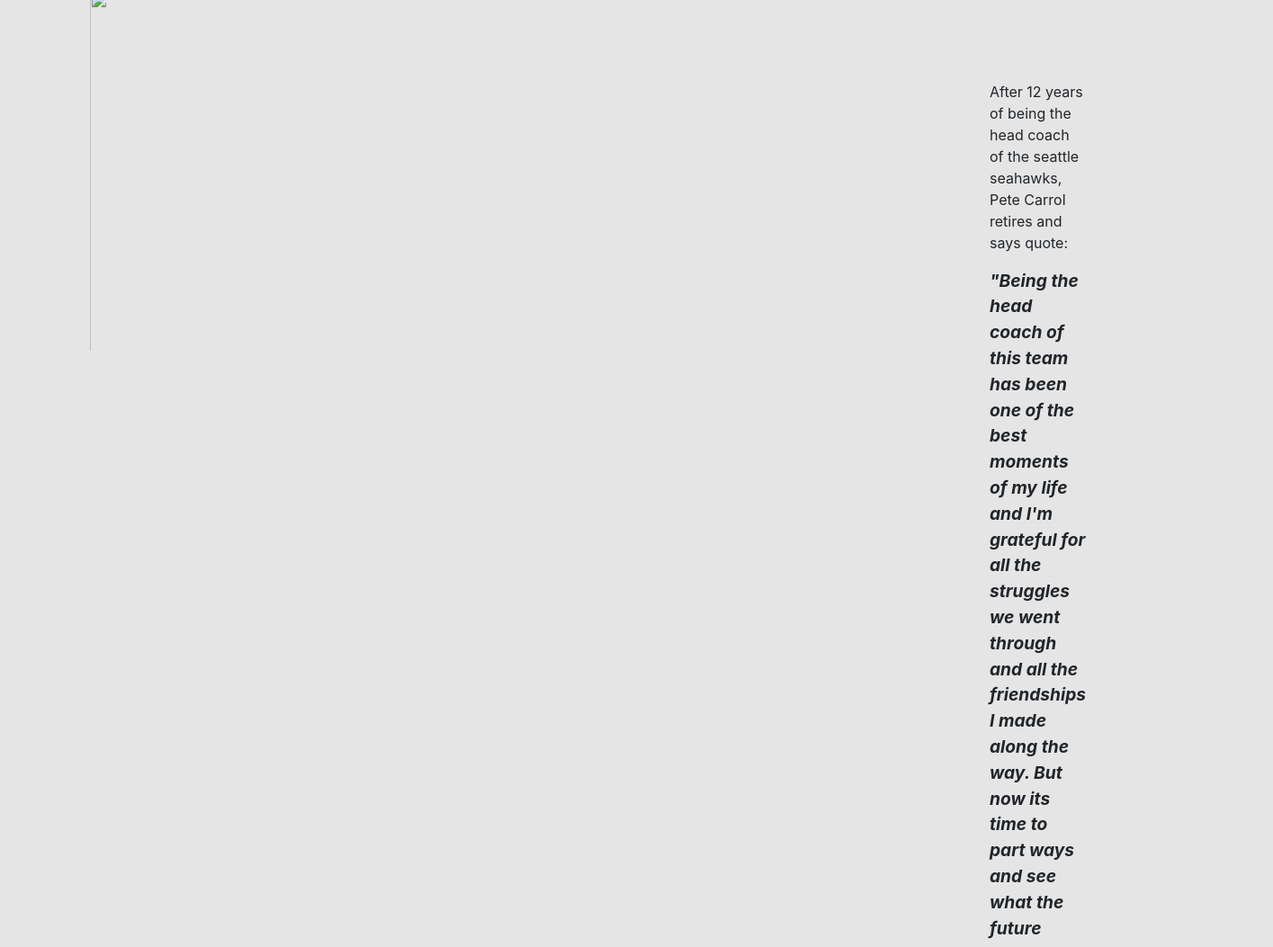
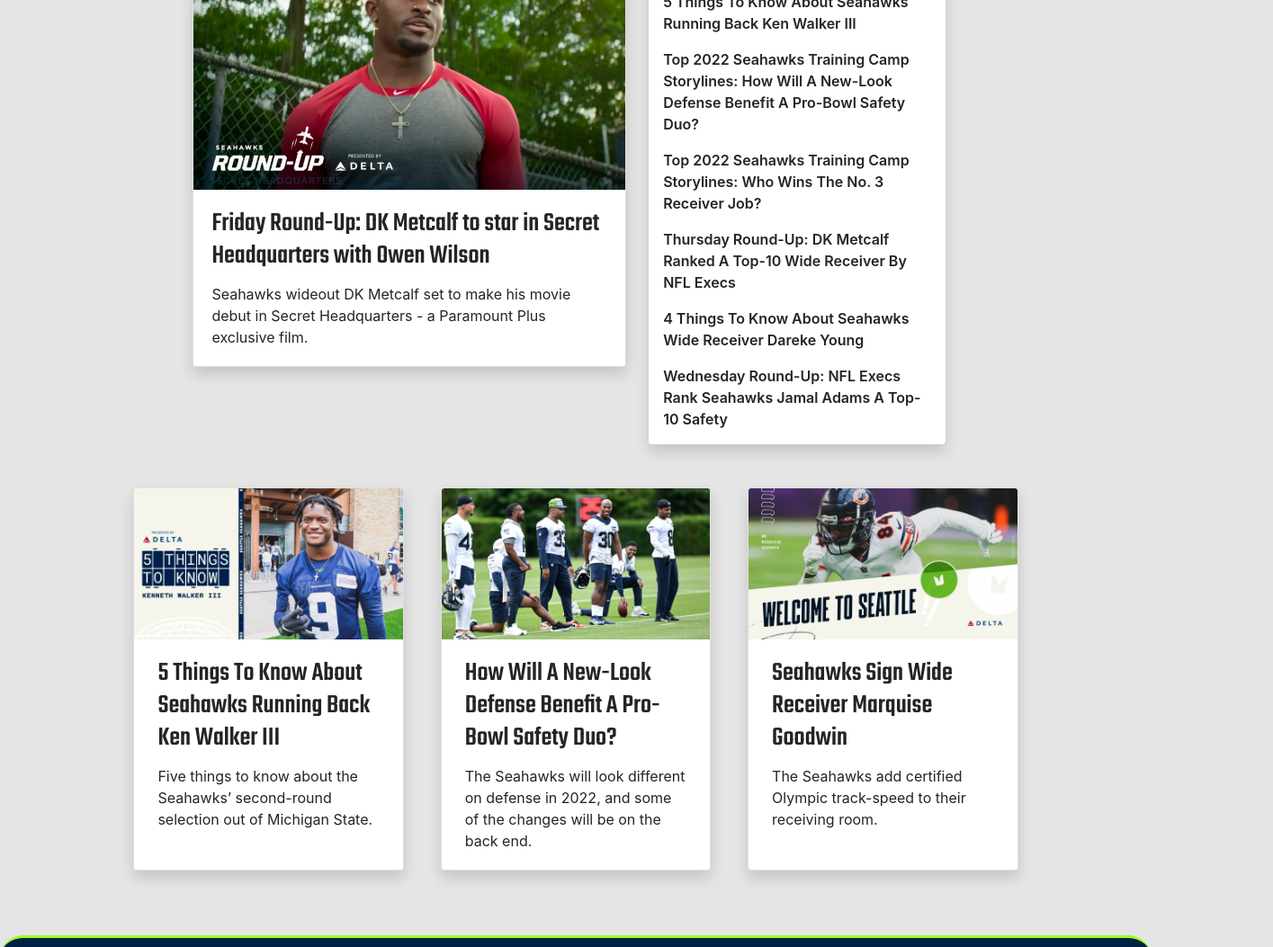
Before and after one commit to FPiatti98/Web-Development, a website: page pages/News.html in a window 1280 px wide. Shown: the part 285-1338 px from the top of the page at 90% size, 1415 px wide, since content can reach past the window. Drawn offline with nearby package versions, Linux system fonts and the light colour scheme.

Commit message:
added style to News page

```diff
--- a/assets/css/backbone.css
+++ b/assets/css/backbone.css
@@ -155,10 +155,6 @@
         margin-bottom: 10%;
     }
 
-    .carousel__font__p {
-        opacity: 0;
-    }
-
     .team__index a {
         border-radius: 20px;
     }
@@ -171,6 +167,7 @@
     .team__spacing {
         padding-top: 5px;
     }
+
 }
 
 @media (max-width:576px) {
@@ -203,11 +200,6 @@
         font-size: 100%;
     }
 
-    #header__items__arrangement {
-        flex-direction: column;
-        align-items: center;
-    }
-
     .team__index a {
         border-radius: 10px;
     }
--- a/assets/scss/main.scss
+++ b/assets/scss/main.scss
@@ -6,3 +6,4 @@
 @import "./views/Contact.scss";
 @import "./views/Team.scss";
 @import "./views/Schedule.scss";
+@import "./views/News.scss";
--- a/assets/scss/partials/_header.scss
+++ b/assets/scss/partials/_header.scss
@@ -30,3 +30,20 @@
     background-color: transparent;
     text-decoration: none;
 }
+
+@media (max-width:991px) {
+
+    .carousel__font__p {
+        opacity: 0;
+    }
+
+}
+
+@media (max-width:576px) {
+
+    #header__items__arrangement {
+        flex-direction: column;
+        align-items: center;
+    }
+
+}
--- /dev/null
+++ b/assets/scss/views/News.scss
@@ -0,0 +1,109 @@
+#news {
+    display: flex;
+    flex-direction: row;
+    justify-content: center;
+}
+
+#news__section1 {
+    width: 90%;
+    display: flex;
+    flex-direction: row;
+    justify-content: center;
+}
+
+.news__article1 {
+    width: 80%;
+    margin-left: 25%;
+}
+
+.news__article2 {
+    width: 60%;
+    margin-left: 10%;
+    display: flex;
+    flex-direction: column;
+    background-color: white;
+
+    & p {
+        padding-left: 5%;
+        padding-right: 5%;
+        font-weight: 600;
+    }
+
+    & h4 {
+        padding-top: 5px;
+        padding-left: 3%;
+        border-bottom: solid 1px black;
+        font-weight: bold;
+        font-family: 'Teko', sans-serif;
+        font-size: 30px;
+    }
+}
+
+.card-title {
+    font-family: 'Teko', sans-serif;
+    font-size: 30px;
+}
+
+#news__section2 {
+    width: 80%;
+    display: flex;
+    flex-direction: row;
+    justify-content: space-around;
+
+    & div {
+        margin-left: 2%;
+        margin-right: 2%;
+    }
+}
+
+@media (max-width:991px) {
+
+    .news__article1 {
+        width: 100%;
+        margin-left: 5%;
+    }
+
+    .news__article2 {
+        width: 80%;
+        margin-left: 10%;
+    }
+
+    #news__section2 {
+        width: 100%;
+    }
+
+    .card-title {
+        font-family: 'Teko', sans-serif;
+        font-size: 20px;
+    }
+
+    .news__article2 h4 {
+        font-size: 20px;
+    }
+
+}
+
+@media (max-width:820px) {
+    #news__section1 {
+        width: 90%;
+        display: flex;
+        flex-direction: column;
+    }
+
+    .news__article1 {
+        margin-left: 0%;
+    }
+
+    .news__article2 {
+        width: 100%;
+        margin-left: 0%;
+    }
+}
+
+@media (max-width:576px) {
+    #news__section2 {
+        width: 94%;
+        flex-direction: column;
+        justify-content: center;
+    }
+}
--- a/pages/News.html
+++ b/pages/News.html
@@ -60,68 +60,78 @@
 
     </header>
 
+    <section>
+        <h2 class="title">News</h2>
+        <div id="news">
+            <section id="news__section1">
+                <article>
+                    <div class="card news__article1 shadow mb-5 bg-white rounded">
+                        <img class="card-img-top" src="../img/news/news1 1.png" alt="Card image cap">
+                        <div class="card-body">
+                            <h4 class="card-title">Friday Round-Up: DK Metcalf to star in Secret Headquarters with Owen
+                                Wilson
+                            </h4>
+                            <p class="card-text">
+                                Seahawks wideout DK Metcalf set to make his movie debut in Secret Headquarters - a
+                                Paramount
+                                Plus exclusive film.
+                            </p>
+                        </div>
+                    </div>
+                </article>
 
-    <h2 class="title">Pete Carrol retires as head coach</h2>
-
-    <section class="news__alignment">
-
-        <img src="../img/PeteCarrol.jpg">
-
-        <div>
-
-            <p>After 12 years of being the head coach of the seattle seahawks, Pete Carrol
-                retires and says quote:</p>
-            <p class="news__alignment_BOLDtext">"Being the
-                head coach of this team has been one of the best moments of my life and I'm grateful for all the
-                struggles
-                we went through and all the friendships I made along the way. But now its time to part ways and see what
-                the
-                future holds".</p>
-            <p>As a whole we want to thank Pete Carrol for this amazing years and wish him the
-                best.</p>
-
+                <article>
+                    <div class="news__article2 shadow mb-5 bg-white rounded">
+                        <h4>Latest Headlines</h4>
+                        <p>5 Things To Know About Seahawks Running Back Ken Walker III</p>
+                        <p>Top 2022 Seahawks Training Camp Storylines: How Will A New-Look Defense Benefit A Pro-Bowl
+                            Safety
+                            Duo?
+                        </p>
+                        <p>Top 2022 Seahawks Training Camp Storylines: Who Wins The No. 3 Receiver Job?</p>
+                        <p>Thursday Round-Up: DK Metcalf Ranked A Top-10 Wide Receiver By NFL Execs</p>
+                        <p>4 Things To Know About Seahawks Wide Receiver Dareke Young</p>
+                        <p>Wednesday Round-Up: NFL Execs Rank Seahawks Jamal Adams A Top-10 Safety</p>
+                    </div>
+                </article>
+            </section>
         </div>
 
-    </section>
-
-    <h2 class="title">Seahawks win against Patriots 14-0</h2>
-
-    <section class="news__alignment">
-
-        <div>
-
-            <p>On the past Sunday 6th. Seattle faced the New England Patriots on the Lumen Field with -10 deegres
-                celcius.
-            </p>
-            <p class="news__alignment_BOLDtext">Despite the harsh weather conditions the seahawks dominated the second
-                half with two consecutive drives that ended in touchdown</p>
-            <p>On the 05:30 minute mark of the third quarter our QB Rusel Wilson made a 110 yd pass to Doug "mad dog"
-                Baldwin that ended in a spectacular teouchdown and a solid container for "catch of the year"</p>
-            <p>And on the 10:47 minute mark of the final quarter our Safety earl "gangbanger" thomas made an
-                espectacular interception that ended in a touchdown thanks to the amazing Kam "Bam Bam" Chancellor
-                blocking the last tackle attempt.</p>
-
+        <div id="news">
+            <section id="news__section2">
+                <div class="card shadow mb-5 bg-white rounded ">
+                    <img class="card-img-top" src="../img/news/news2.webp" alt="Card image cap">
+                    <div class="card-body">
+                        <h4 class="card-title">5 Things To Know About Seahawks Running Back Ken Walker III</h4>
+                        <p class="card-text">
+                            Five things to know about the Seahawks’ second-round selection out of Michigan State.
+                        </p>
+                    </div>
+                </div>
+                <div class="card shadow mb-5 bg-white rounded">
+                    <img class="card-img-top" src="../img/news/news3.webp" alt="Card image cap">
+                    <div class="card-body">
+                        <h4 class="card-title">How Will A New-Look
+                            Defense
+                            Benefit A Pro-Bowl Safety Duo?</h4>
+                        <p class="card-text">
+                            The Seahawks will look different on defense in 2022, and some of the changes will be on the
+                            back
+                            end.
+                        </p>
+                    </div>
+                </div>
+                <div class="card shadow mb-5 bg-white rounded">
+                    <img class="card-img-top" src="../img/news/news4.webp" alt="Card image cap">
+                    <div class="card-body">
+                        <h4 class="card-title">Seahawks Sign Wide Receiver Marquise Goodwin</h4>
+                        <p class="card-text">
+                            The Seahawks add certified Olympic track-speed to their receiving room.
+                        </p>
+                    </div>
+                </div>
+            </section>
         </div>
-
-        <img src="../img/SeahawksvPatriots.jpg">
-
-    </section>
-
-    <h2 class="title">Cliff Avril gets injured in practice</h2>
-
-    <section class="news__alignment">
-
-        <img src="../img/team/CLIFFAVRILINJURED.jfif">
-
-        <div>
-
-            <p>On the past Tuesday 13th Linebacker Cliff Avril got injured during practice, he said quote:</p>
-            <p class="news__alignment_BOLDtext">"On the 3rd play I made a tackle and felt pain on the inside of my
-                knee".</p>
-            <p>Apparently after an MRI Cliff Avril broke his ACL and MCL, we hope he recovers soon so we can see him
-                again making awesome plays on the field.</p>
-        </div>
-
     </section>
 
     <footer>
```
Also changed, not shown: assets/css/Sass.css, img/news/news1 1.png (added), img/news/news2.webp (added), img/news/news3.webp (added), img/news/news4.webp (added).
